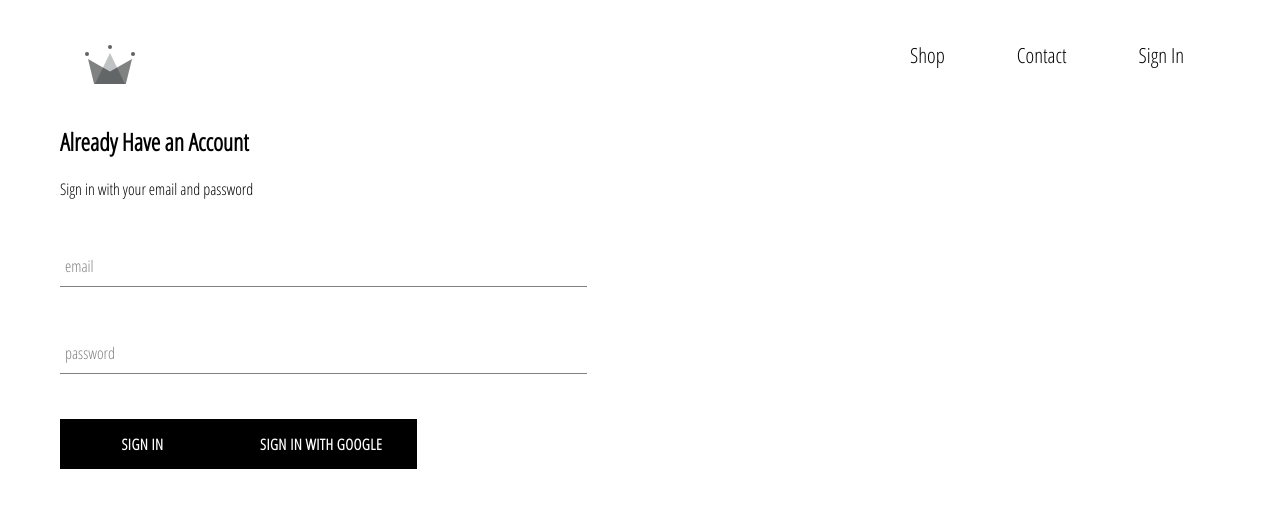
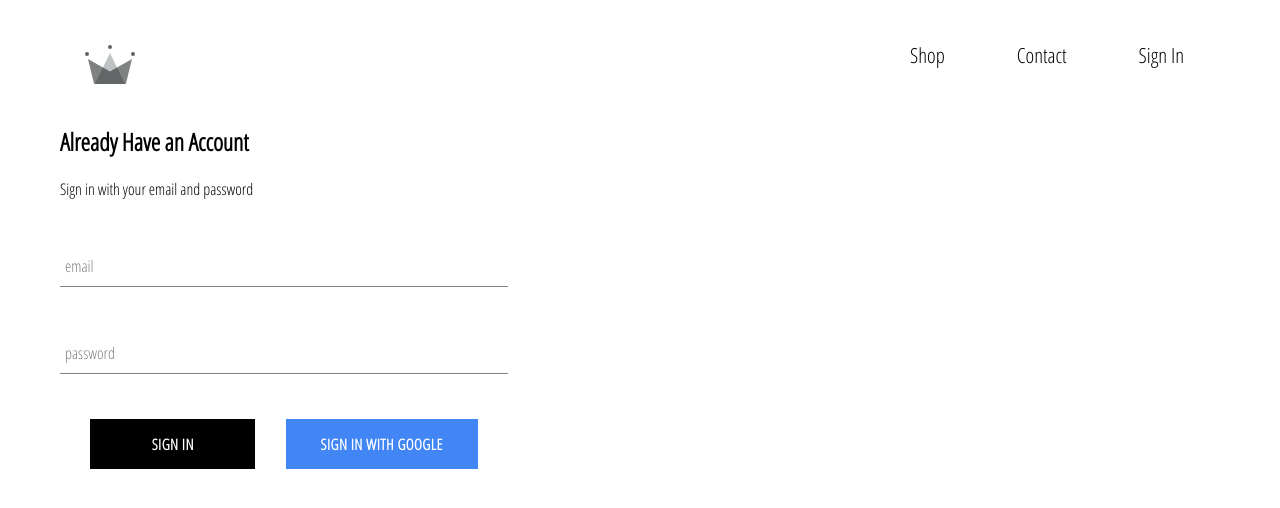
Before and after one commit to Min5407/React_Project1, a React (Create React App) app: page /sign in a window 1280 px wide. Shown: the top 508 px of the page. Built offline with nearby package versions, Linux system fonts and the light colour scheme; no server answers.

Commit message:
google auth completed including saving the google user info inside firebase database

```diff
--- a/src/App.css
+++ b/src/App.css
@@ -1,3 +1,7 @@
+* {
+  box-sizing: border-box;
+}
+
 body {
   font-family: "Open Sans Condensed", sans-serif;
   padding: 20px 60px;
--- a/src/App.js
+++ b/src/App.js
@@ -5,7 +5,7 @@ import { HomePage } from "./pages/homepage/homepage.component";
 import ShopPage from "./pages/shop/shop.component";
 import { Navigation } from "./components/navigation/navigation.component";
 import Sign from "./pages/sign/sign-in-up.component";
-import { auth } from "./firebase/firebase.utils";
+import { auth, createUserProfileDocument } from "./firebase/firebase.utils";
 
 class App extends React.Component {
   constructor() {
@@ -17,9 +17,24 @@ class App extends React.Component {
 
   unsubscribeFromAuth = null;
   componentDidMount() {
-    this.unsubscribeFromAuth = auth.onAuthStateChanged(user => {
+    this.unsubscribeFromAuth = auth.onAuthStateChanged(async userAuth => {
       //user = information of the user
-      this.setState({ currentUser: user });
+
+      if (userAuth) {
+        //createUserProfileDocument fucntion will add in the database and bring userRef
+        const userRef = await createUserProfileDocument(userAuth);
+
+        userRef.onSnapshot(snapShot => {
+          this.setState({
+            currentUser: {
+              id: snapShot.id,
+              ...snapShot.data()
+            }
+          });
+        });
+      } else {
+        this.setState({ currentUser: userAuth });
+      }
     });
   }
 
@@ -30,7 +45,7 @@ class App extends React.Component {
   render() {
     return (
       <div>
-        <Navigation />
+        <Navigation currentUser={this.state.currentUser} />
         <Switch>
           <Route exact path="/" component={HomePage} />
           <Route path="/shop" component={ShopPage} />
--- a/src/components/button/button.component.jsx
+++ b/src/components/button/button.component.jsx
@@ -1,8 +1,11 @@
 import React from "react";
 import "./button.style.scss";
 
-export const Button = ({ children, ...otherProps }) => (
-  <button className="custom-button" {...otherProps}>
+export const Button = ({ children, googleButton, ...otherProps }) => (
+  <button
+    className={`${googleButton ? "googleBtn" : ""} custom-button`}
+    {...otherProps}
+  >
     {children}
   </button>
 );
--- a/src/components/button/button.style.scss
+++ b/src/components/button/button.style.scss
@@ -19,4 +19,14 @@
     color: black;
     border: 1px solid black;
   }
+
+  &.googleBtn {
+    background-color: #4285f4;
+    color: fff;
+
+    &:hover {
+      background-color: #357ae8;
+      border: none;
+    }
+  }
 }
--- a/src/components/navigation/navigation.component.jsx
+++ b/src/components/navigation/navigation.component.jsx
@@ -3,8 +3,9 @@ import { Link } from "react-router-dom";
 import "./navigation.style.scss";
 // In order to import svg file need to use syntax ReactComponent below
 import { ReactComponent as Logo } from "../../assets/logo.svg";
+import { auth } from "../../firebase/firebase.utils";
 
-export const Navigation = () => (
+export const Navigation = ({ currentUser }) => (
   <div className="header">
     <Link className="logo-container" to="/">
       <Logo className="logo"></Logo>
@@ -17,9 +18,15 @@ export const Navigation = () => (
       <Link className="option" to="/shop">
         Contact
       </Link>
-      <Link className="option" to="/sign">
-        Sign In
-      </Link>
+      {currentUser ? (
+        <div className="option" onClick={() => auth.signOut()}>
+          Sign out
+        </div>
+      ) : (
+        <Link className="option" to="/sign">
+          Sign In
+        </Link>
+      )}
     </div>
   </div>
 );
--- a/src/components/navigation/navigation.style.scss
+++ b/src/components/navigation/navigation.style.scss
@@ -17,6 +17,7 @@
     display: flex;
     align-items: center;
     justify-content: flex-end;
+    cursor: pointer;
 
     .option {
       padding: 5px 20px;
--- a/src/components/sign-in/sign-in.component.jsx
+++ b/src/components/sign-in/sign-in.component.jsx
@@ -49,8 +49,12 @@ class SignIn extends React.Component {
             value={this.state.password}
             required
           />
-          <Button type="submit"> Sign in</Button>
-          <Button onClick={googleSignIn}> Sign in with Google</Button>
+          <div className="buttons">
+            <Button type="submit"> Sign in</Button>
+            <Button onClick={googleSignIn} googleButton>
+              Sign in with Google
+            </Button>
+          </div>
         </form>
       </div>
     );
--- a/src/components/sign-in/sing-in.style.scss
+++ b/src/components/sign-in/sing-in.style.scss
@@ -1,9 +1,15 @@
 .sign-in {
-  width: 40vw;
+  width: 35vw;
   display: flex;
   flex-direction: column;
 
   .title {
     margin: 10px 0;
   }
+
+  .buttons {
+    display: flex;
+    justify-content: space-evenly;
+    align-items: center;
+  }
 }
--- a/src/firebase/firebase.utils.js
+++ b/src/firebase/firebase.utils.js
@@ -13,6 +13,31 @@ const config = {
   measurementId: "G-6Q6JVCEL7E"
 };
 
+export const createUserProfileDocument = async (userAuth, additionalData) => {
+  if (!userAuth) return;
+
+  const userRef = await fireStore.doc(`users/${userAuth.uid}`);
+  const snapShot = await userRef.get();
+
+  if (!snapShot.exists) {
+    const { displayName, email } = userAuth;
+    const createDate = new Date();
+
+    try {
+      await userRef.set({
+        displayName,
+        email,
+        createDate,
+        ...additionalData
+      });
+    } catch (error) {
+      console.log("failed to create user", error.message);
+    }
+  }
+
+  return userRef;
+};
+
 firebase.initializeApp(config);
 
 export const auth = firebase.auth();
```
